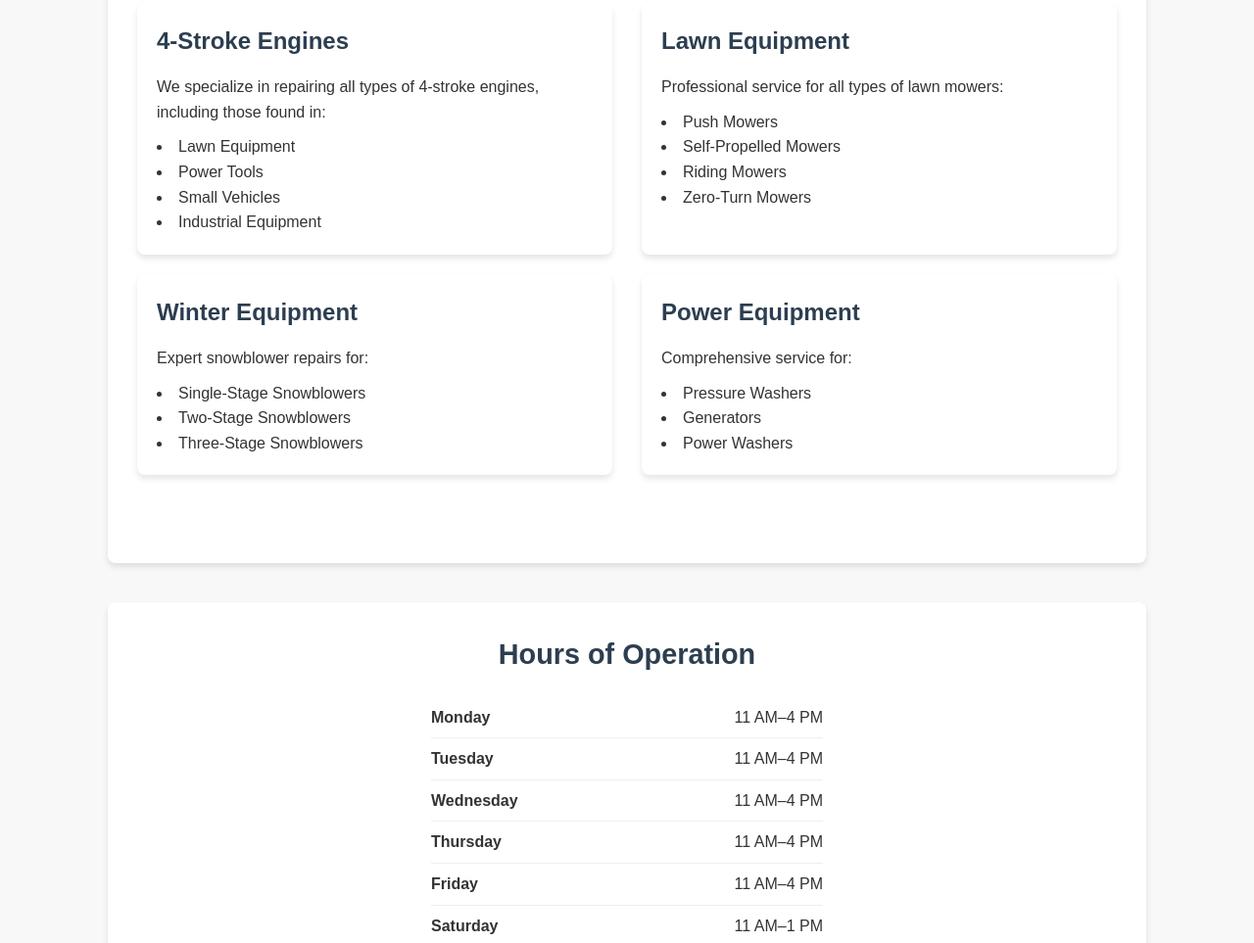
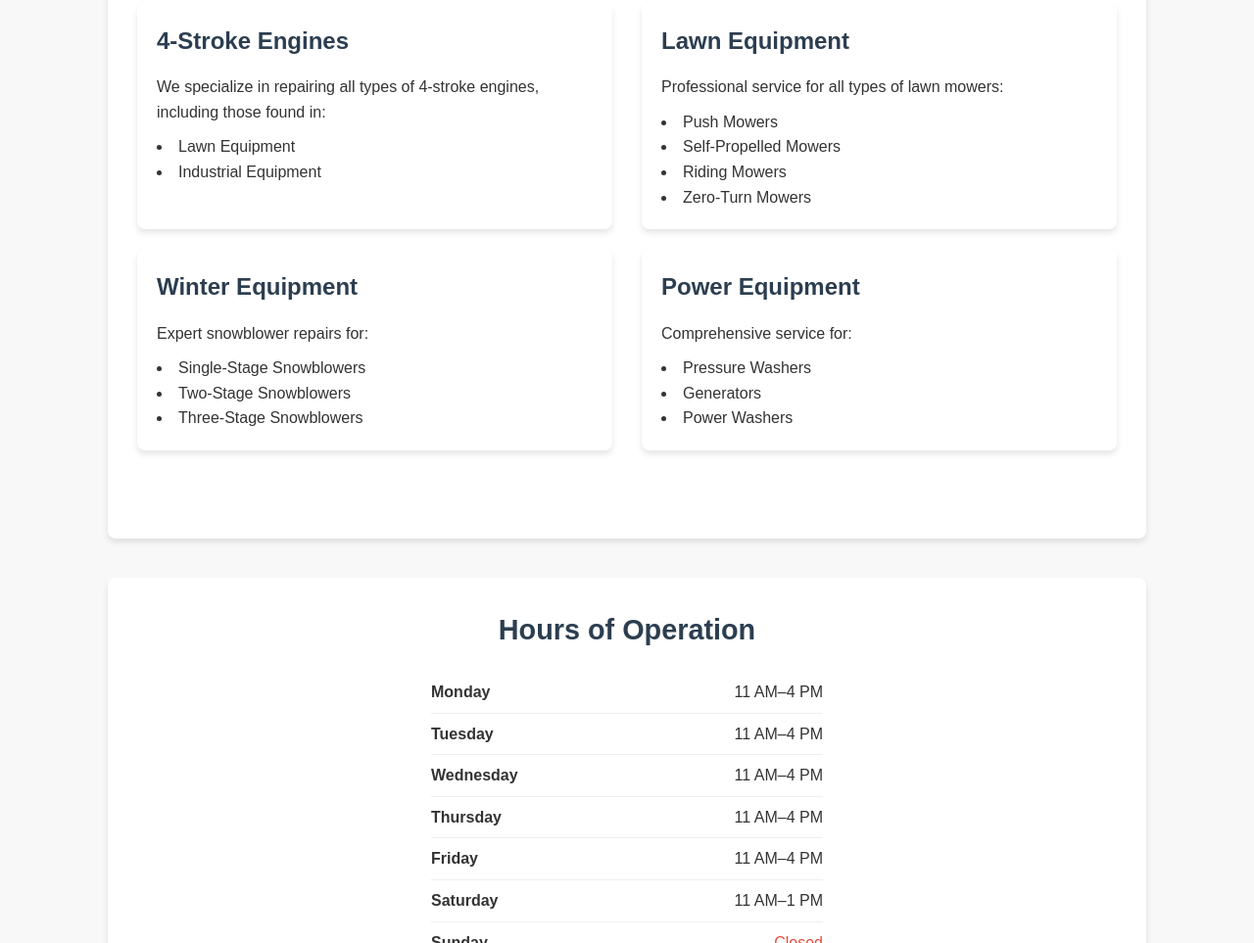
Before and after one commit to Meandmybadself/joes-small-engine, a plain HTML site: page index.html in a window 1280 px wide. Shown: the part 987-1950 px from the top of the page at 98% size. Drawn offline with Linux system fonts and the light colour scheme.

Commit message:
Editorializing content

```diff
--- a/index.html
+++ b/index.html
@@ -205,8 +205,6 @@
                     <p>We specialize in repairing all types of 4-stroke engines, including those found in:</p>
                     <ul style="list-style-position: inside; margin-top: 10px;">
                         <li>Lawn Equipment</li>
-                        <li>Power Tools</li>
-                        <li>Small Vehicles</li>
                         <li>Industrial Equipment</li>
                     </ul>
                 </div>
```
